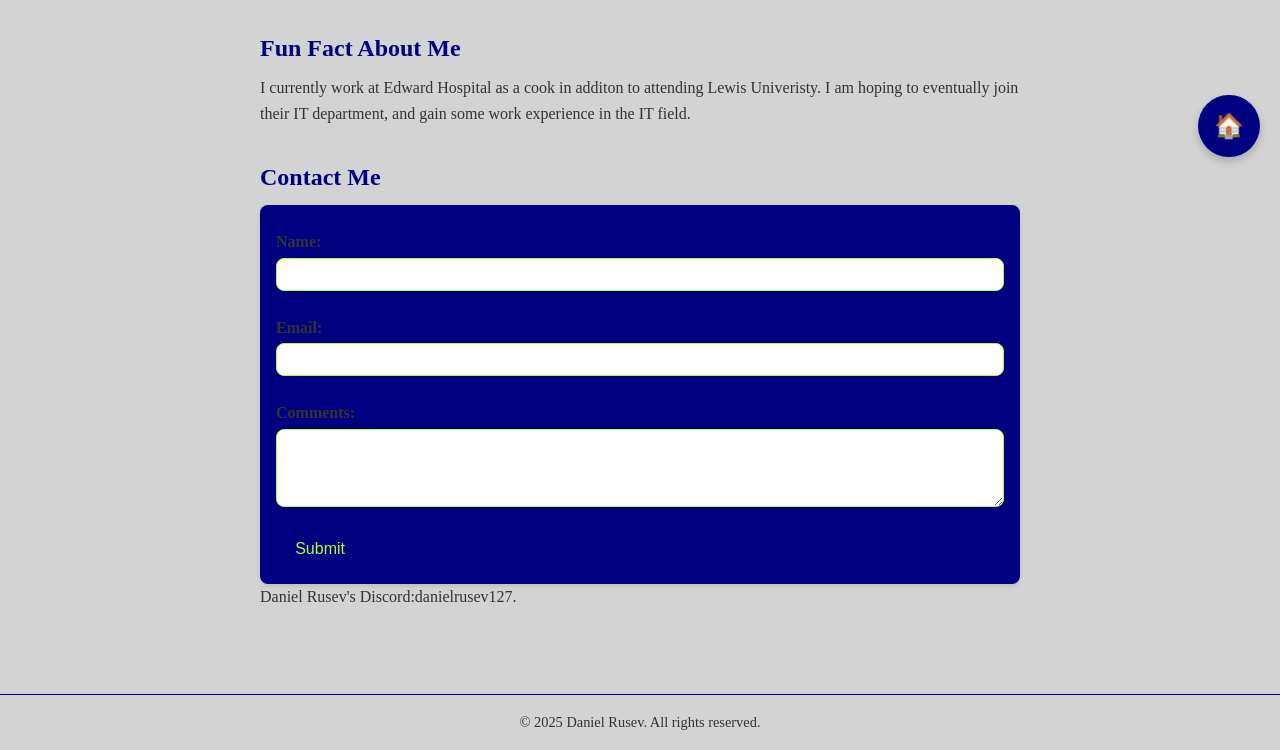
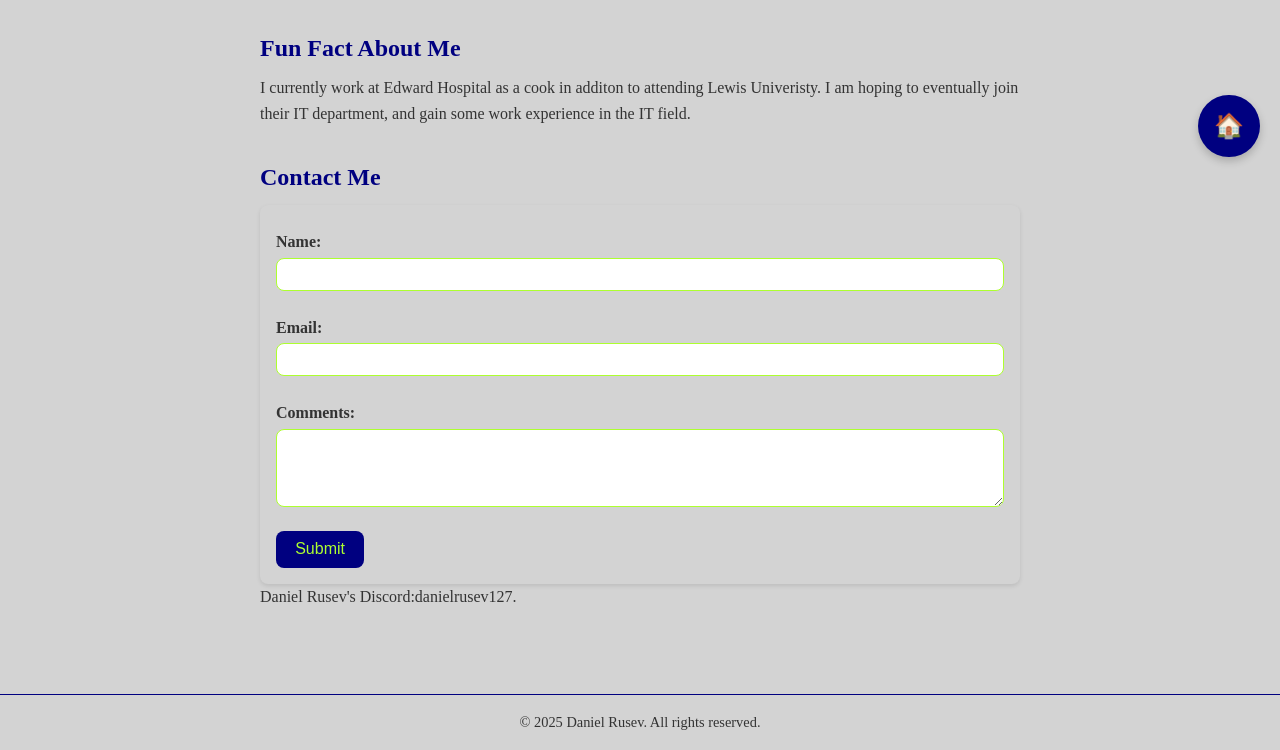
Before and after one commit to dangrusev/new_me, a plain HTML site: page danielrusevwebsite.html in a window 1280 px wide. Shown: the part 623-1373 px from the top of the page. Drawn offline with Linux system fonts and the light colour scheme.

Commit message:
Updated external.css

```diff
--- a/external.css
+++ b/external.css
@@ -174,7 +174,7 @@
 
        form {
 
-          background-color: navy;
+          background-color: lightgrey;
 
           padding: 1rem;
 
```
